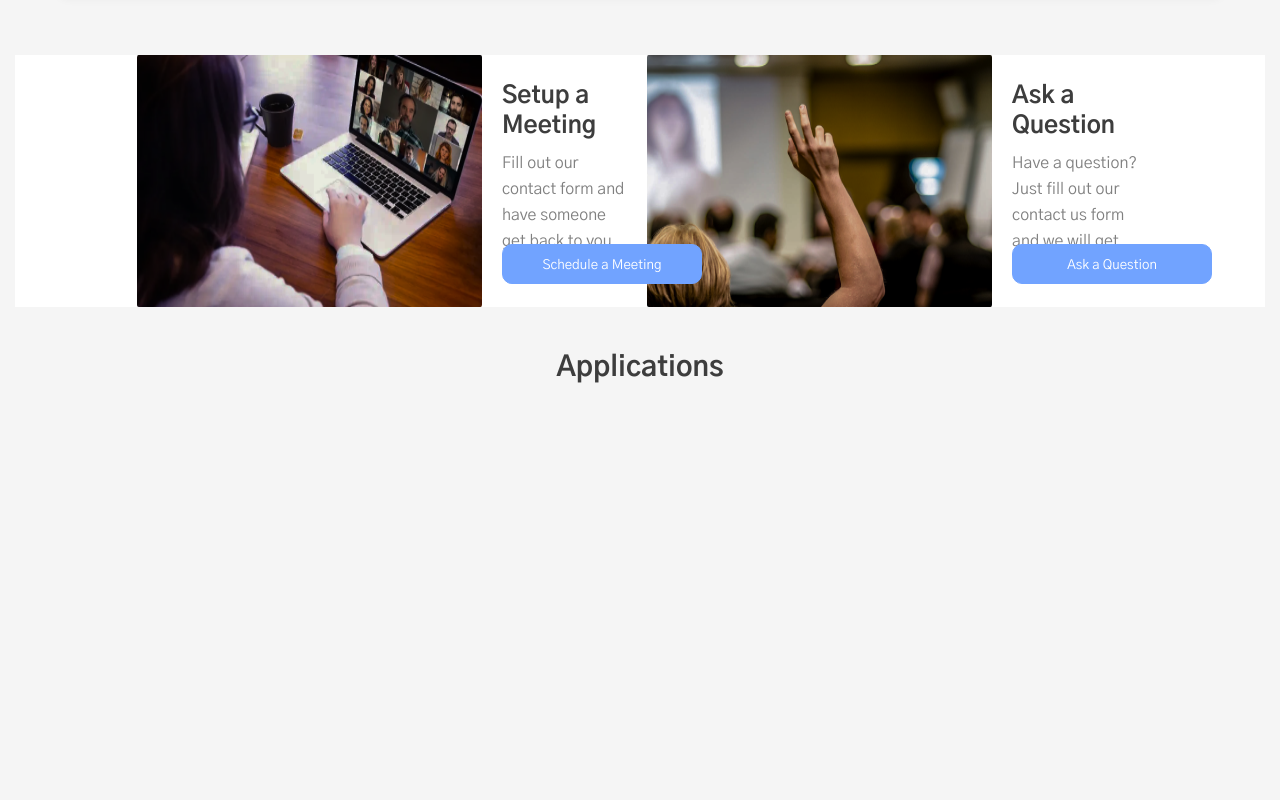
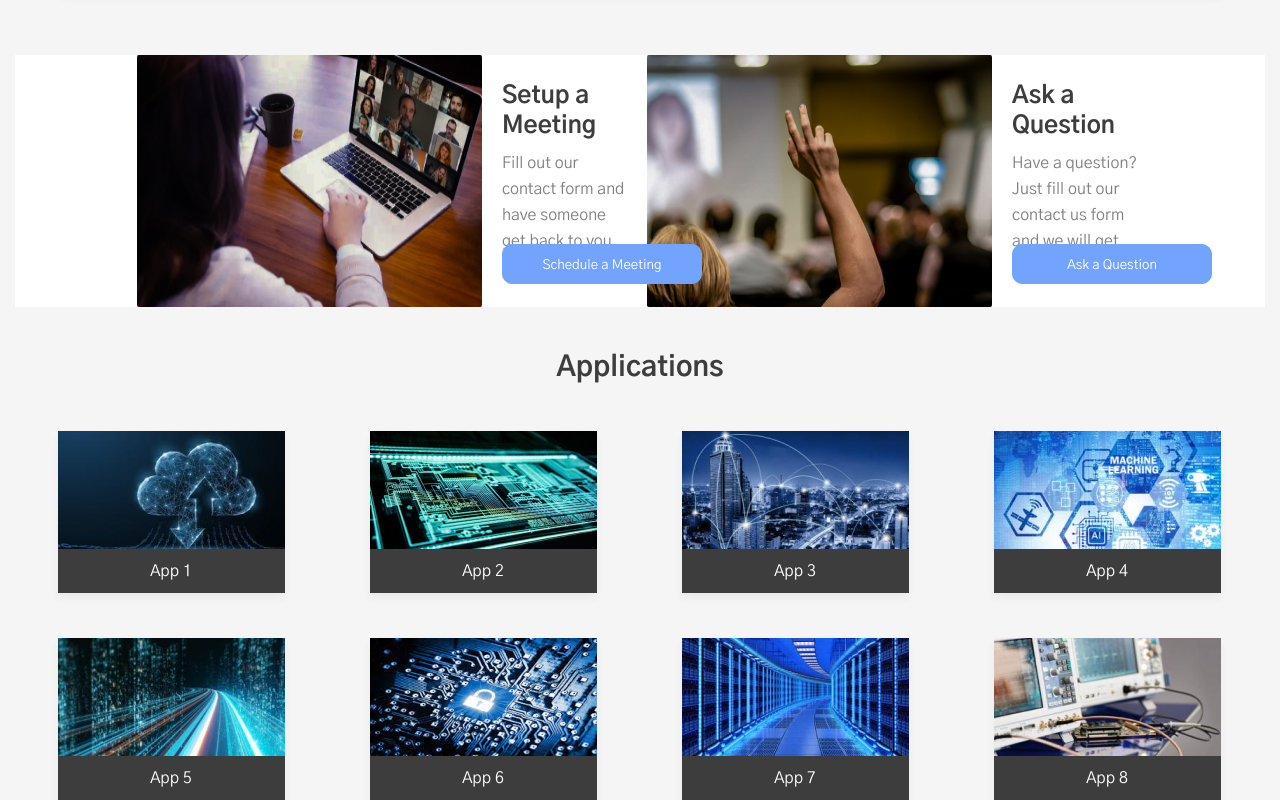
Before and after one commit to serg473/landing-page-vue, a Vue app: page / in a window 1280 px wide. Shown: the part 2501-3301 px from the top of the page. Before the commit the page ends 2932 px from the top, so only its background shows below. Built offline with nearby package versions, Linux system fonts and the light colour scheme.

Commit message:
feat: create applications list

```diff
--- /dev/null
+++ b/src/components/ApplicationsList.vue
@@ -0,0 +1,29 @@
+<script setup>
+import ApplicationsListItem from './ApplicationsListItem.vue'
+import { useApplications } from '../store/applications.js'
+import { getImageUrl } from '@/utils/imgUrlDynamic.js'
+const store = useApplications()
+</script>
+<template>
+	<div class="applications-list">
+		<ApplicationsListItem
+			v-for="listItem in store.listApplications"
+			:key="listItem.id"
+			:item="listItem"
+		>
+			<template #title="{ title }">
+				{{ title }}
+			</template>
+			<template #picture="{ picture }">
+				<img :src="getImageUrl(picture)" />
+			</template>
+		</ApplicationsListItem>
+	</div>
+</template>
+<style lang="scss">
+.applications-list {
+	display: flex;
+	flex-wrap: wrap;
+	gap: 45px 85px;
+}
+</style>
--- /dev/null
+++ b/src/components/ApplicationsListItem.vue
@@ -0,0 +1,35 @@
+<script setup>
+const props = defineProps({
+	item: {
+		type: Object,
+	},
+})
+</script>
+<template>
+	<div class="applictions-item">
+		<h3 class="applictions-item__title">
+			<slot name="title" :title="item.title"></slot>
+		</h3>
+		<slot name="picture" :picture="item.picture"></slot>
+	</div>
+</template>
+<style scoped lang="scss">
+.applictions-item {
+	width: 227px;
+	height: 162px;
+	position: relative;
+	border-radius: 2px;
+	box-shadow: 0 5px 10px 0 rgba(0, 0, 0, 0.05);
+	&__title {
+		color: #fff;
+		background-color: #3d3d3d;
+		font-size: 16px;
+		font-weight: 400;
+		text-align: center;
+		padding: 12px 0;
+		position: absolute;
+		bottom: 0;
+		width: 100%;
+	}
+}
+</style>
--- /dev/null
+++ b/src/store/applications.js
@@ -0,0 +1,48 @@
+import { defineStore } from 'pinia'
+
+export const useApplications = defineStore('applications', {
+	state: () => ({
+		listApplications: [
+			{
+				id: 1,
+				picture: '../assets/img/applications/app-1.png',
+				title: 'App 1',
+			},
+			{
+				id: 2,
+				picture: '../assets/img/applications/app-2.png',
+				title: 'App 2',
+			},
+			{
+				id: 3,
+				picture: '../assets/img/applications/app-3.png',
+				title: 'App 3',
+			},
+			{
+				id: 4,
+				picture: '../assets/img/applications/app-4.png',
+				title: 'App 4',
+			},
+			{
+				id: 5,
+				picture: '../assets/img/applications/app-5.png',
+				title: 'App 5',
+			},
+			{
+				id: 6,
+				picture: '../assets/img/applications/app-6.png',
+				title: 'App 6',
+			},
+			{
+				id: 7,
+				picture: '../assets/img/applications/app-7.png',
+				title: 'App 7',
+			},
+			{
+				id: 8,
+				picture: '../assets/img/applications/app-8.png',
+				title: 'App 8',
+			},
+		],
+	}),
+})
--- a/src/view/Home.vue
+++ b/src/view/Home.vue
@@ -1,7 +1,8 @@
 <script setup>
-import Button from '../components/Button.vue'
-import FrameworksList from '../components/Frameworks/FrameworksList.vue'
-import FrameworksNewsList from '../components/Frameworks/FrameworksNewsList.vue'
+import ApplicationsList from '@/components/ApplicationsList.vue'
+import Button from '@/components/Button.vue'
+import FrameworksList from '@/components/Frameworks/FrameworksList.vue'
+import FrameworksNewsList from '@/components/Frameworks/FrameworksNewsList.vue'
 </script>
 <template>
 	<main class="main home">
@@ -43,6 +44,9 @@ import FrameworksNewsList from '../components/Frameworks/FrameworksNewsList.vue'
 		</div>
 		<div class="home__applications applications">
 			<h3 class="applications__title">Applications</h3>
+			<div class="container-content">
+				<ApplicationsList />
+			</div>
 		</div>
 	</main>
 </template>
```
